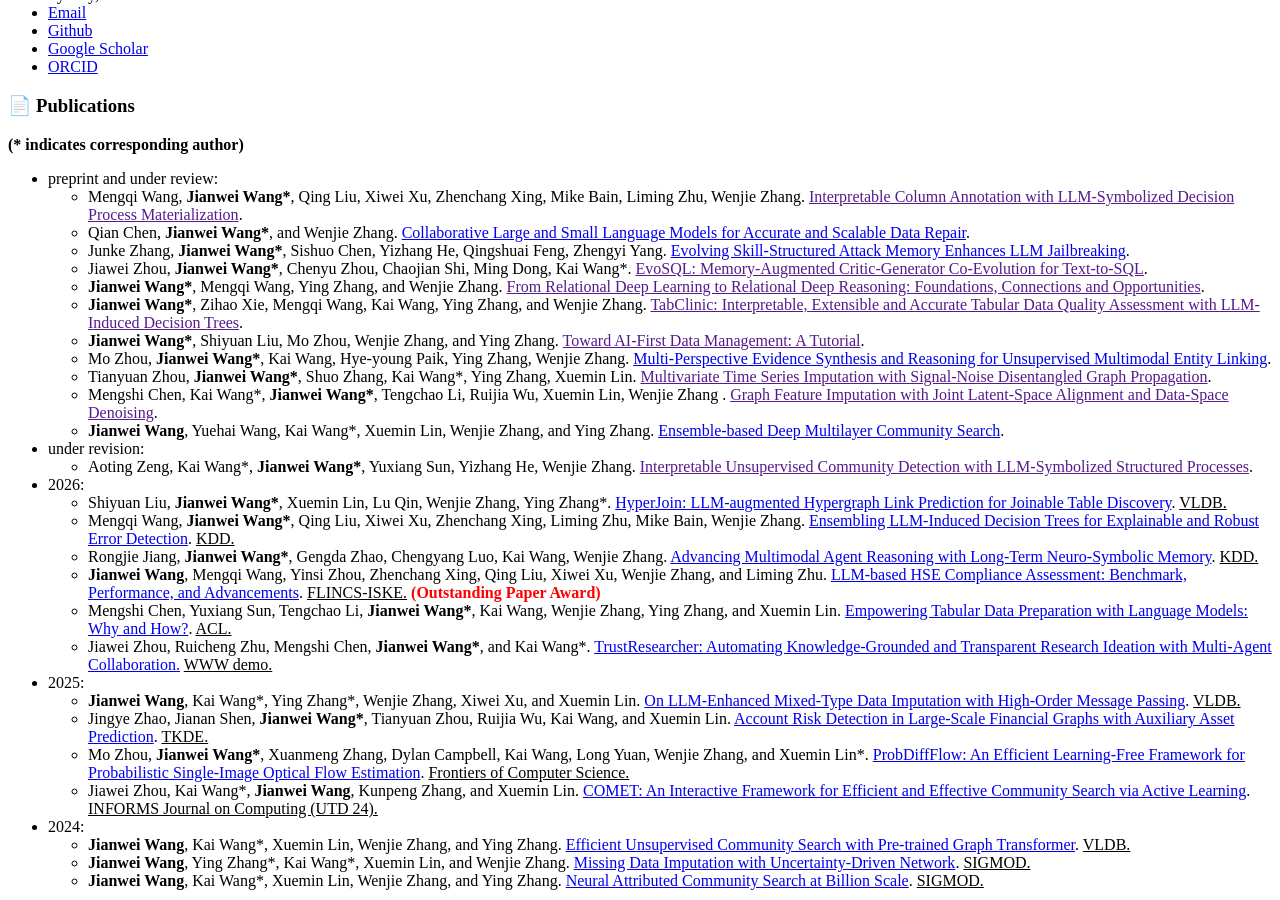
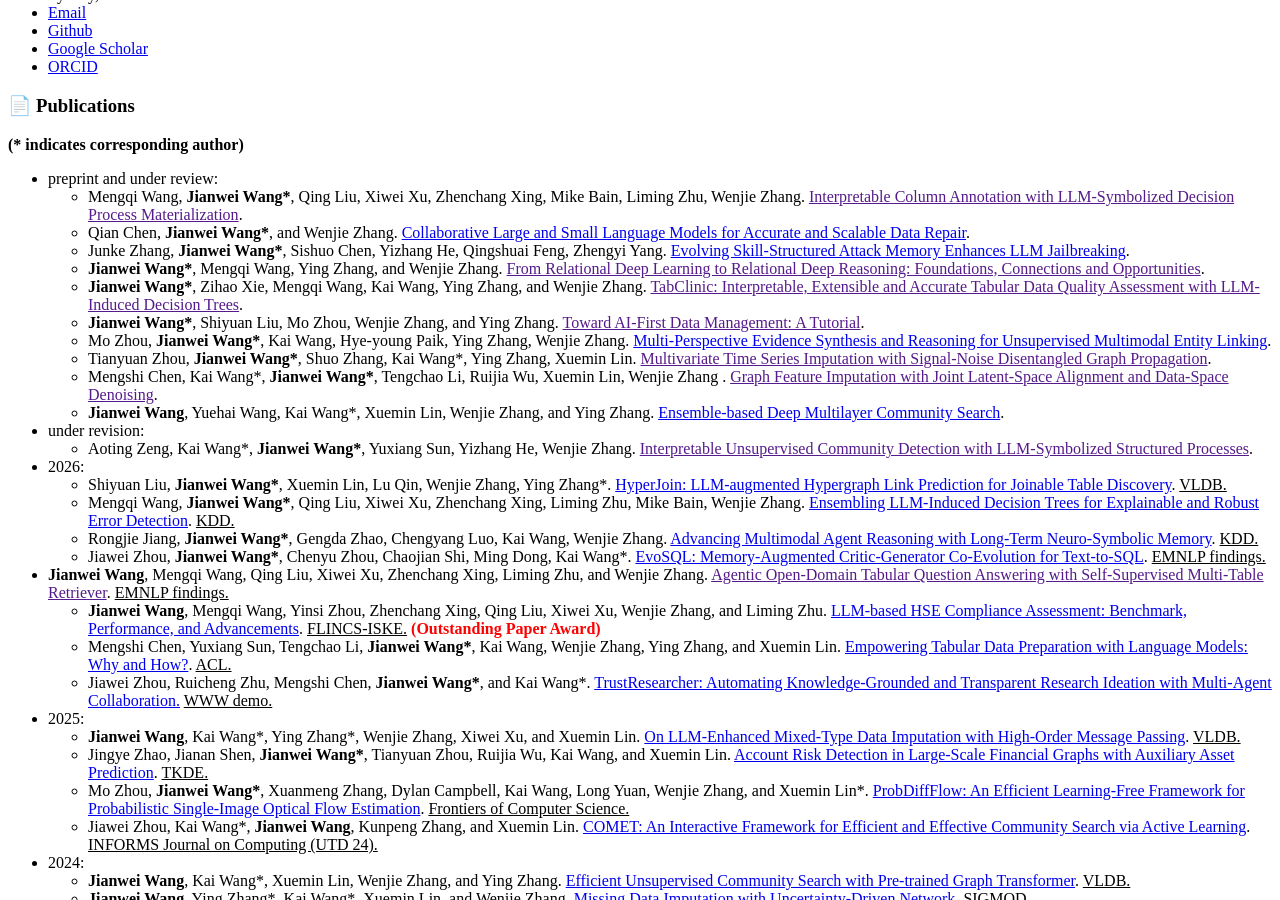
Before and after one commit to jianwei-cse/jianwei-cse.github.io, a Jekyll site: the page built from _pages/includes/publications.md, in a window 1280 px wide and 900 px high, scrolled down 1593 px. Built offline with Jekyll 4.4.1, drawn with Linux system fonts in a browser that asks for light colours; our own code applies the rules of GitHub Pages for plain Markdown files; a script bundle is joined from its source files by our own code.

Commit message:
update publication

```diff
--- a/_pages/includes/publications.md
+++ b/_pages/includes/publications.md
@@ -24,6 +23,8 @@
   + Shiyuan Liu, **Jianwei Wang\***, Xuemin Lin, Lu Qin, Wenjie Zhang, Ying Zhang\*. [HyperJoin: LLM-augmented Hypergraph Link Prediction for Joinable Table Discovery](https://arxiv.org/abs/2601.01015). <u> VLDB. </u>
   + Mengqi Wang, **Jianwei Wang\***, Qing Liu, Xiwei Xu, Zhenchang Xing, Liming Zhu, Mike Bain, Wenjie Zhang. [Ensembling LLM-Induced Decision Trees for Explainable and Robust Error Detection](https://www.arxiv.org/abs/2512.07246). <u> KDD.</u>
   + Rongjie Jiang, **Jianwei Wang\***, Gengda Zhao, Chengyang Luo, Kai Wang, Wenjie Zhang. [Advancing Multimodal Agent Reasoning with Long-Term Neuro-Symbolic Memory](https://arxiv.org/abs/2603.15280). <u> KDD.</u>
+  + Jiawei Zhou, **Jianwei Wang\***, Chenyu Zhou, Chaojian Shi, Ming Dong, Kai Wang\*. [EvoSQL: Memory-Augmented Critic-Generator Co-Evolution for Text-to-SQL](https://arxiv.org/abs/2607.20489). <u> EMNLP findings.</u>
++ **Jianwei Wang**, Mengqi Wang, Qing Liu, Xiwei Xu, Zhenchang Xing, Liming Zhu, and Wenjie Zhang. [Agentic Open-Domain Tabular Question Answering with Self-Supervised Multi-Table Retriever](). <u> EMNLP findings.</u>
   + **Jianwei Wang**, Mengqi Wang, Yinsi Zhou, Zhenchang Xing, Qing Liu, Xiwei Xu, Wenjie Zhang, and Liming Zhu. [LLM-based HSE Compliance Assessment: Benchmark, Performance, and Advancements](https://arxiv.org/pdf/2505.22959). <u> FLINCS-ISKE.</u> <span style="color:red">**(Outstanding Paper Award)**</span>
   + Mengshi Chen, Yuxiang Sun, Tengchao Li, **Jianwei Wang\***, Kai Wang, Wenjie Zhang, Ying Zhang, and Xuemin Lin. [Empowering Tabular Data Preparation with Language Models: Why and How?](https://arxiv.org/abs/2508.01556). <u> ACL.</u>
   + Jiawei Zhou, Ruicheng Zhu, Mengshi Chen, **Jianwei Wang\***, and Kai Wang\*. [TrustResearcher: Automating Knowledge-Grounded and Transparent Research Ideation with Multi-Agent Collaboration.](https://arxiv.org/abs/2510.20844) <u> WWW demo.</u>
```
Also changed, not shown: other parts of _pages/includes/publications.md (+0 -1 lines).
